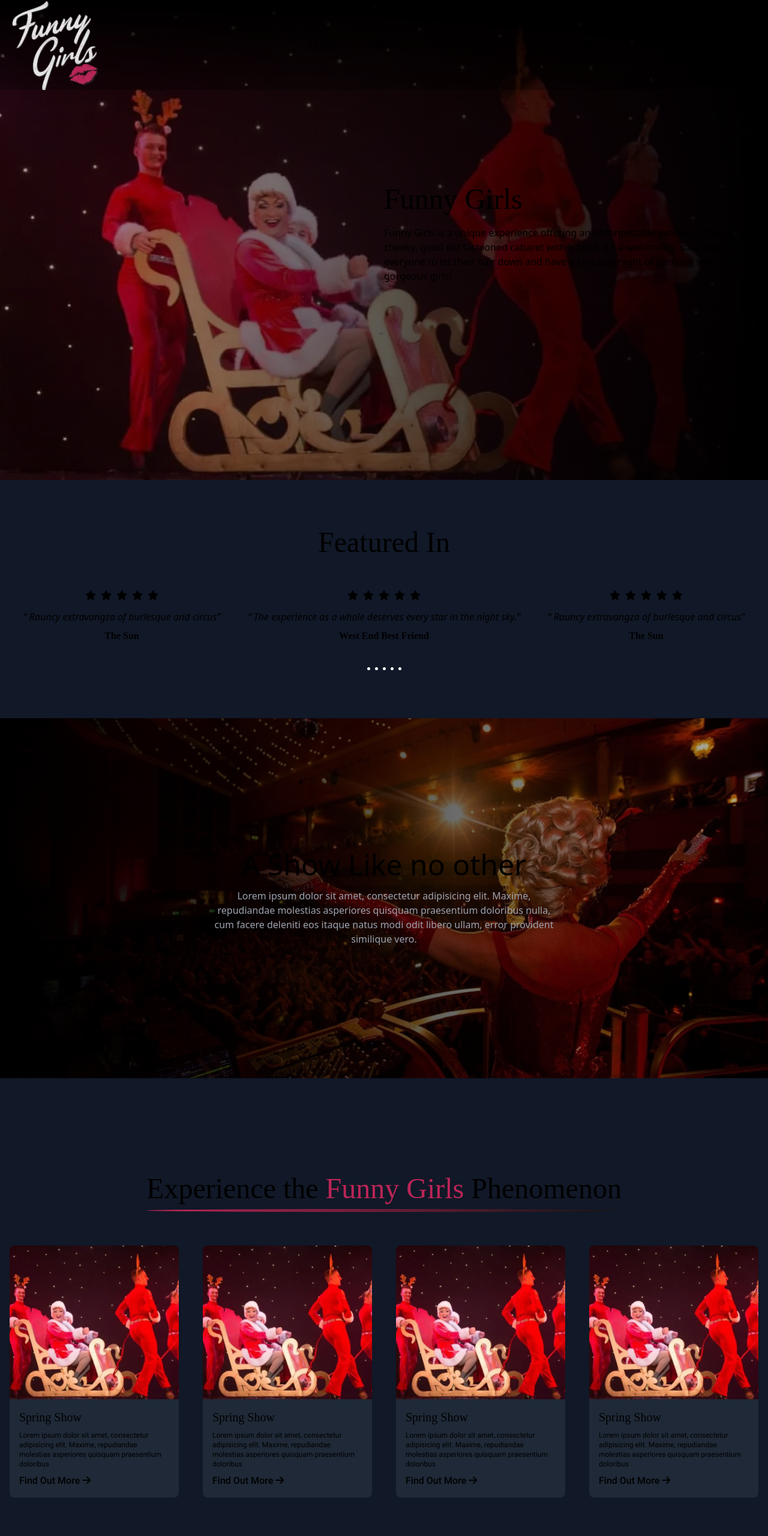
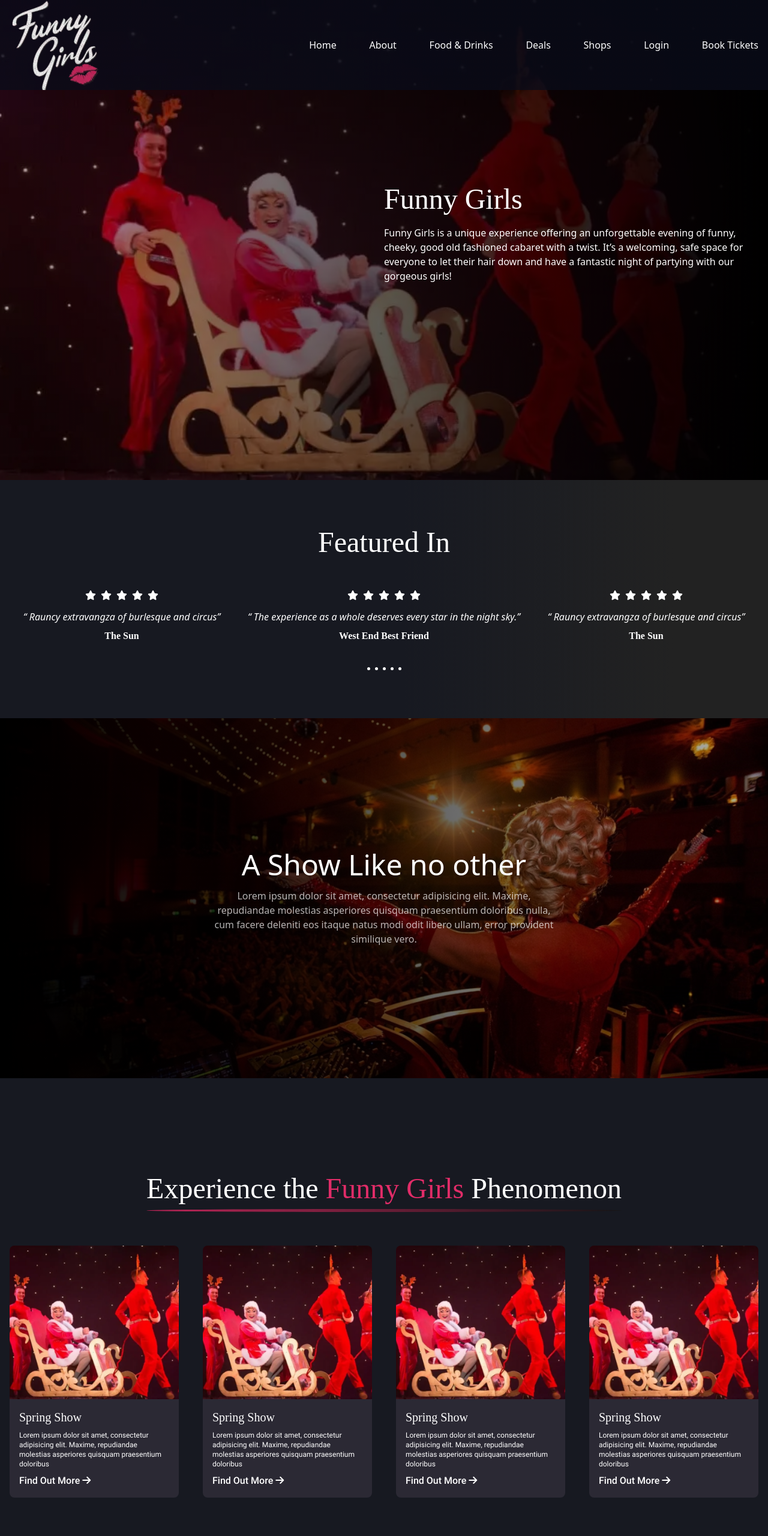
Before and after one commit to venuvivek-cheruku/Funny-Girls-Website, a website: page index.html in a window 1280 px wide. Shown: the top 2560 px of the page at 60% size. Drawn offline with nearby package versions, Linux system fonts and the light colour scheme; a web font is replaced by a local one.

Commit message:
first commit

```diff
--- a/index.html
+++ b/index.html
@@ -22,10 +22,10 @@
       <nav
         id="nav-container"
         class="nav-contianer fixed top-0 w-full left-0"
-        style="background: linear-gradient(to bottom, #000000, #00000049)"
+        style="background: linear-gradient(0deg, rgba(25, 30, 66, 0.3), rgba(25, 30, 66, 0.3)), linear-gradient(180deg, rgba(0, 0, 0, 0.73) 0%, rgba(0, 0, 0, 0.69) 100%);"
       >
         <div
-          class="inner-container flex flex-row items-center justify-between text-light"
+          class="inner-container flex flex-row items-center justify-between text-white"
         >
           <div class="logo-container w-1/5">
             <img src="./assets/images/logo.webp" alt="Funny Girls Logo" />
@@ -82,7 +82,7 @@
       >
         <div class="inner-container h-full">
           <div
-            class="banner-content-container flex flex-col justify-center text-light w-1/2 items-left gap-5 h-full ml-auto"
+            class="banner-content-container flex flex-col justify-center text-white w-1/2 items-left gap-5 h-full ml-auto"
           >
             <div
               class="banner-title text-3xl md:text-4xl lg:text-5xl font-maBold"
@@ -105,7 +105,7 @@
         </div>
       </section>
 
-      <section id="featuredIn" class="py-20 bg-gray-900 text-light">
+      <section id="featuredIn" class="py-20 text-white">
         <div class="inner-container">
           <h1 class="font-maBold text-center text-3xl md:text-4xl lg:text-5xl">
             Featured In
@@ -183,10 +183,10 @@
           <div
             class="body-banner-container w-full h-full flex flex-col justify-center items-center gap-4 max-w-xl mx-auto"
           >
-            <h1 class="text-light text-3xl md:text-4xl lg:text-5xl">
+            <h1 class="text-white text-3xl md:text-4xl lg:text-5xl">
               A Show Like no other
             </h1>
-            <div class="text-center text-gray-400">
+            <div class="text-center text-whiteShade">
               Lorem ipsum dolor sit amet, consectetur adipisicing elit. Maxime,
               repudiandae molestias asperiores quisquam praesentium doloribus
               nulla, cum facere deleniti eos itaque natus modi odit libero
@@ -196,13 +196,13 @@
         </div>
       </section>
 
-      <section id="phenomenon" class="py-40 bg-gray-900 text-light">
+      <section id="phenomenon" class="py-40 bg-darkBlue text-white">
         <div class="inner-container">
           <div
-            class="section-title-underline text-light text-3xl md:text-4xl lg:text-5xl font-maBold text-center"
+            class="section-title-underline text-white text-3xl md:text-4xl lg:text-5xl font-maBold text-center"
           >
             Experience the
-            <span style="color: #bb2557">Funny Girls</span> Phenomenon
+            <span class="text-accentPink">Funny Girls</span> Phenomenon
           </div>
 
           <div class="grid-boxes grid grid-cols-4 grid-flow-row gap-10 mt-14">
@@ -213,7 +213,7 @@
                 alt=""
               />
               <div
-                class="grid-box-content bg-gray-800 flex flex-col gap-2 p-4 rounded-b-lg"
+                class="grid-box-content bg-haiti flex flex-col gap-2 p-4 rounded-b-lg"
               >
                 <h2 class="text-lg md:text-xl font-maSemiBold">Spring Show</h2>
                 <div
@@ -239,7 +239,7 @@
                 alt=""
               />
               <div
-                class="grid-box-content bg-gray-800 flex flex-col gap-2 p-4 rounded-b-lg"
+                class="grid-box-content bg-haiti flex flex-col gap-2 p-4 rounded-b-lg"
               >
                 <h2 class="text-lg md:text-xl font-maSemiBold">Spring Show</h2>
                 <div
@@ -265,7 +265,7 @@
                 alt=""
               />
               <div
-                class="grid-box-content bg-gray-800 flex flex-col gap-2 p-4 rounded-b-lg"
+                class="grid-box-content bg-haiti flex flex-col gap-2 p-4 rounded-b-lg"
               >
                 <h2 class="text-lg md:text-xl font-maSemiBold">Spring Show</h2>
                 <div
@@ -291,7 +291,7 @@
                 alt=""
               />
               <div
-                class="grid-box-content bg-gray-800 flex flex-col gap-2 p-4 rounded-b-lg"
+                class="grid-box-content bg-haiti flex flex-col gap-2 p-4 rounded-b-lg"
               >
                 <h2 class="text-lg md:text-xl font-maSemiBold">Spring Show</h2>
                 <div
@@ -325,7 +325,7 @@
 
             <div class="DS-content-container flex-1">
               <h1
-                class="text-3xl md:text-4xl lg:text-5xl text-accent font-maBold"
+                class="text-3xl md:text-4xl lg:text-5xl text-accentPink font-maBold"
               >
                 Dinning Show Experience
               </h1>
@@ -344,12 +344,12 @@
                 class="cta-btns mt-10 flex flex-row gap-10 font-RobotoSemiBold text-sm md:text-base"
               >
                 <div class="readmore-btn">
-                  <a class="px-6 py-2 rounded-full bg-accent text-light" href=""
+                  <a class="px-6 py-2 rounded-full bg-accentPink text-white" href=""
                     >Read More</a
                   >
                 </div>
                 <div class="readmore-btn">
-                  <a class="px-6 py-2 rounded-full bg-light text-black" href=""
+                  <a class="px-6 py-2 rounded-full bg-white text-black" href=""
                     >Book Now</a
                   >
                 </div>
@@ -359,16 +359,16 @@
         </div>
       </section>
 
-      <section id="testimonials" class="bg-gray-800 py-20">
+      <section id="testimonials" class="bg-haiti py-20">
         <div class="inner-container">
           <div
-            class="section-title-underline text-light text-3xl md:text-4xl lg:text-5xl font-maBold text-center"
+            class="section-title-underline text-white text-3xl md:text-4xl lg:text-5xl font-maBold text-center"
           >
             Don't Listen us, listen to them
           </div>
           <div class="testimonial-container mt-10 flex flex-nowrap">
             <div
-              class="testimonial bg-light p-4 rounded-lg w-80 flex flex-col gap-4"
+              class="testimonial bg-white p-4 rounded-lg w-80 flex flex-col gap-4"
             >
               <div
                 class="t-header-wrapper flex flex-row gap-4 justify-start items-center"
@@ -404,7 +404,7 @@
         </div>
       </section>
     </main>
-    <footer id="footer" class="mt-20 bg-primary rounded-t-xl"></footer>
+    <footer id="footer" class="mt-20 bg-black rounded-t-xl"></footer>
 
     <!-- <div class="cursor cursor-one">
       <div class="circle-cursor animate-pulse"></div>
--- a/style.css
+++ b/style.css
@@ -101,6 +101,10 @@
 
 /* Featured Section Styles  */
 
+#featuredIn{
+  background: var(--gradient-bg);
+}
+
 .feature-slider-dots .dot{
   width: 5px;
   height: 5px;
```
Also changed, not shown: assets/css/main.css.
